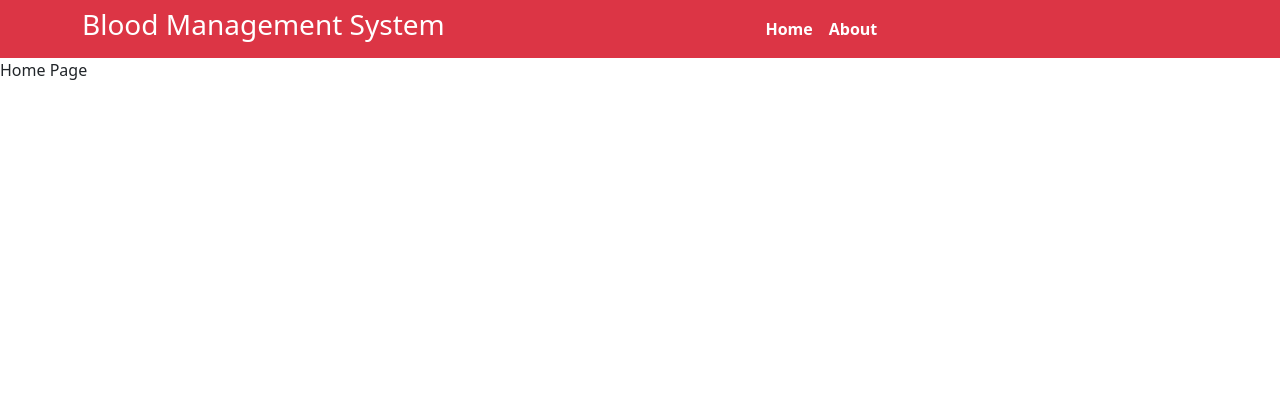
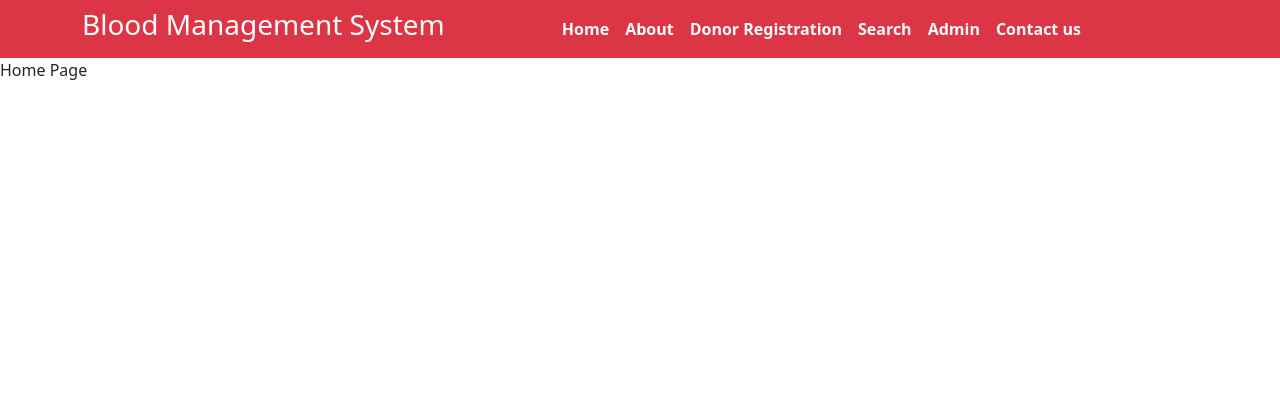
Before and after one commit to mani1dns/blood_bank_management_system, a Django app: page / in a window 1280 px wide. Shown: the top 420 px of the page. Run offline with Django 4.2, Linux system fonts and the light colour scheme; some libraries are stand-ins or nearby versions.

Commit message:
donor registration,search, admin, contact pages are created and linked with base.html

```diff
--- a/blood/home/urls.py
+++ b/blood/home/urls.py
@@ -4,4 +4,8 @@ from home import views
 urlpatterns = [
     path('', views.index, name="index"),
     path('about/', views.about, name="about"),
+    path('donor/', views.donor, name="donor"),
+    path('search/', views.search, name="search"),
+    path('admin/', views.admin, name="admin"),
+    path('contact/', views.contact, name="contact"),
 ]
--- a/blood/home/views.py
+++ b/blood/home/views.py
@@ -6,3 +6,15 @@ def index(request):
 
 def about(request):
     return render(request, "about.html")
+
+def donor(request):
+    return render(request, "donor.html")
+
+def search(request):
+    return render(request, "search.html")
+
+def admin(request):
+    return render(request, "admin.html")
+
+def contact(request):
+    return render(request, "contact.html")
--- a/blood/templates/base.html
+++ b/blood/templates/base.html
@@ -32,6 +32,18 @@
                   <li class="nav-item">
                     <a class="nav-link text-white" href="{% url 'about' %}">About</a>
                   </li>
+                  <li class="nav-item">
+                    <a class="nav-link text-white" href="{% url 'donor' %}">Donor Registration </a>
+                  </li>
+                  <li class="nav-item">
+                    <a class="nav-link text-white" href="{% url 'search' %}">Search </a>
+                  </li>
+                  <li class="nav-item">
+                    <a class="nav-link text-white" href="{% url 'admin' %}">Admin </a>
+                  </li>
+                  <li class="nav-item">
+                    <a class="nav-link text-white" href="{% url 'contact' %}">Contact us </a>
+                  </li>
                 </ul>
             </div>
 
```
Also changed, not shown: blood/templates/admin.html (added, +9 -0 lines), blood/templates/contact.html (added, +9 -0 lines), blood/templates/donor.html (added, +9 -0 lines), blood/templates/search.html (added, +9 -0 lines), 1 other file.
